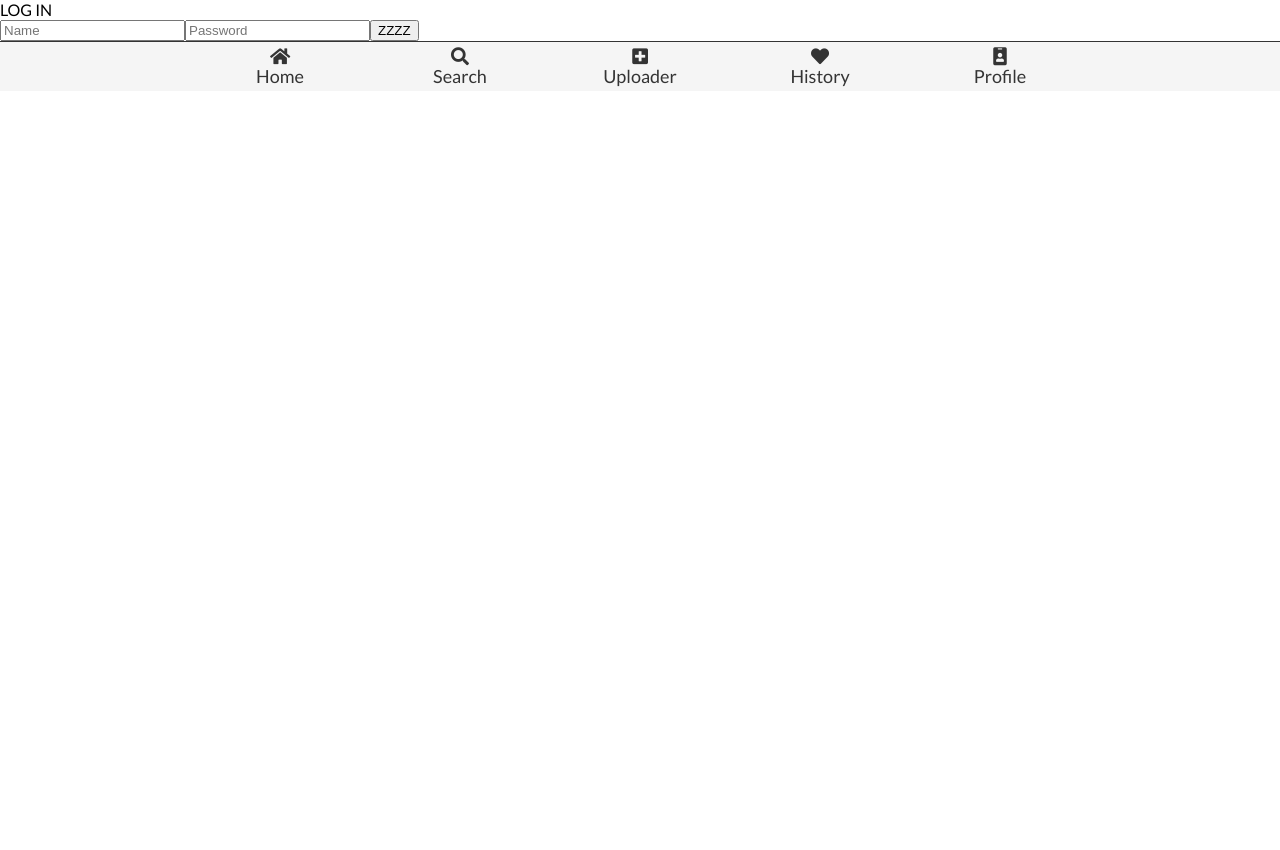
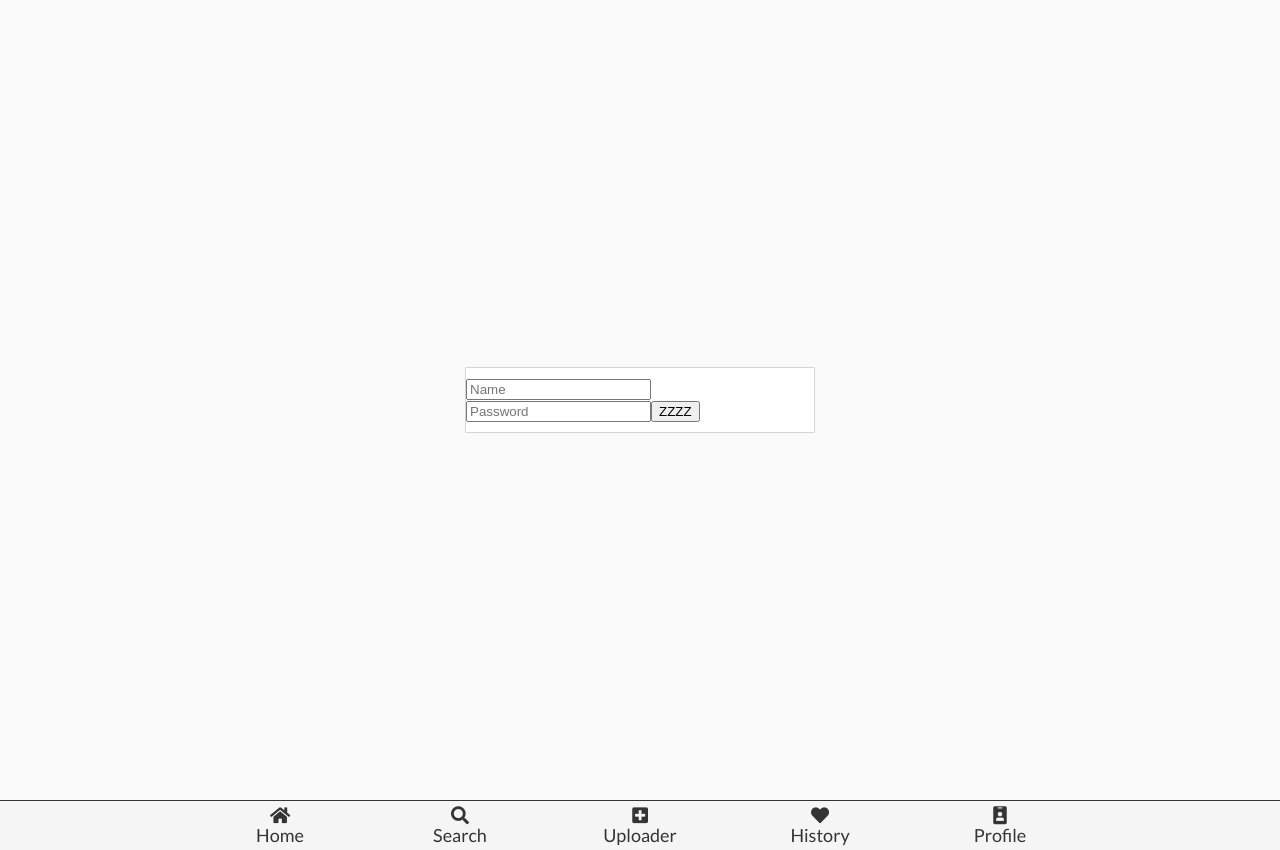
Before and after one commit to depytat88/sto-gramm, an Angular app: page /auth in a window 1280 px wide. Before the commit the page ends 800 px from the top, so only its background shows below. Built offline with nearby package versions, Linux system fonts and the light colour scheme.

Commit message:
N-15 some changes for login page

```diff
--- a/src/app/modules/authenticate/authenticate.component.html
+++ b/src/app/modules/authenticate/authenticate.component.html
@@ -1,17 +1,19 @@
-LOG IN
-
-<form novalidate #form="ngForm" (ngSubmit)="authenticate(form)">
+<div class="auth-container">
+  <div class="auth-card">
+    <form novalidate [formGroup]="form" (ngSubmit)="authenticate(form)">
       <input  type="name"
               name="username"
-         [(ngModel)]="username"
+              formControlName="username"
               required
               placeholder="Name"/>
 
       <input  type="password"
               name="password"
-          [(ngModel)]="password"
+              formControlName="password"
               required
               placeholder="Password"/>
 
       <button type="submit">ZZZZ</button>
     </form>
+  </div>
+</div>
--- a/src/app/modules/authenticate/authenticate.component.sass
+++ b/src/app/modules/authenticate/authenticate.component.sass
@@ -0,0 +1,14 @@
+@import "./../../../styles/color-variables"
+
+.auth-container
+  display: flex
+  height: 100vh
+  background-color: $grey-4
+
+.auth-card
+  width: 350px
+  margin: auto
+  background-color: $white
+  border: 1px solid $grey-2
+  border-radius: 1px
+  padding: 10px 0
--- a/src/app/modules/authenticate/authenticate.component.ts
+++ b/src/app/modules/authenticate/authenticate.component.ts
@@ -1,6 +1,6 @@
 import {ChangeDetectionStrategy, Component} from '@angular/core';
 import {Router} from "@angular/router";
-import {NgForm} from "@angular/forms";
+import {FormBuilder, FormControl, FormGroup} from "@angular/forms";
 
 @Component({
   selector: 'app-navigate-item',
@@ -9,20 +9,26 @@ import {NgForm} from "@angular/forms";
   changeDetection: ChangeDetectionStrategy.OnPush,
 })
 export class AuthenticateComponent {
-  public username: string;
-  public password: string;
   public errorMessage: string;
+  form: FormGroup = this.formBuilder.group({
+    username: new FormControl('', [
+    ]),
+    password: new FormControl('', [
+    ])
+  });
 
   private usernameRight: string = 'xxx';
   private passwordRight: string = 'xxx';
 
-  constructor(private router: Router) {
+  constructor(
+    private router: Router,
+    private formBuilder: FormBuilder) {
   }
 
-  authenticate(form: NgForm) {
+  authenticate(form: FormGroup) {
     if (form.valid
-      && form.controls['username'].value === this.usernameRight
-      && form.controls['password'].value === this.passwordRight) {
+      && this.form.controls['username'].value === this.usernameRight
+      && this.form.controls['password'].value === this.passwordRight) {
       this.router.navigateByUrl("");
     } else {
       this.errorMessage = "Form Data Invalid";
--- a/src/app/modules/authenticate/authenticate.module.ts
+++ b/src/app/modules/authenticate/authenticate.module.ts
@@ -1,10 +1,11 @@
 import {NgModule} from '@angular/core';
 import {AuthenticateComponent} from "./authenticate.component";
-import {FormsModule} from "@angular/forms";
+import {FormsModule, ReactiveFormsModule} from "@angular/forms";
 
 @NgModule({
   imports: [
-    FormsModule
+    FormsModule,
+    ReactiveFormsModule
   ],
   declarations: [AuthenticateComponent],
   exports: [AuthenticateComponent]
--- a/src/styles/color-variables.sass
+++ b/src/styles/color-variables.sass
@@ -5,3 +5,4 @@ $red: #FF0000
 $grey-1: #f5f5f5
 $grey-2: #d6d5d5
 $grey-3: #908f8f
+$grey-4: #fafafa
```
Lines whose indentation alone changed are shown as unchanged.
